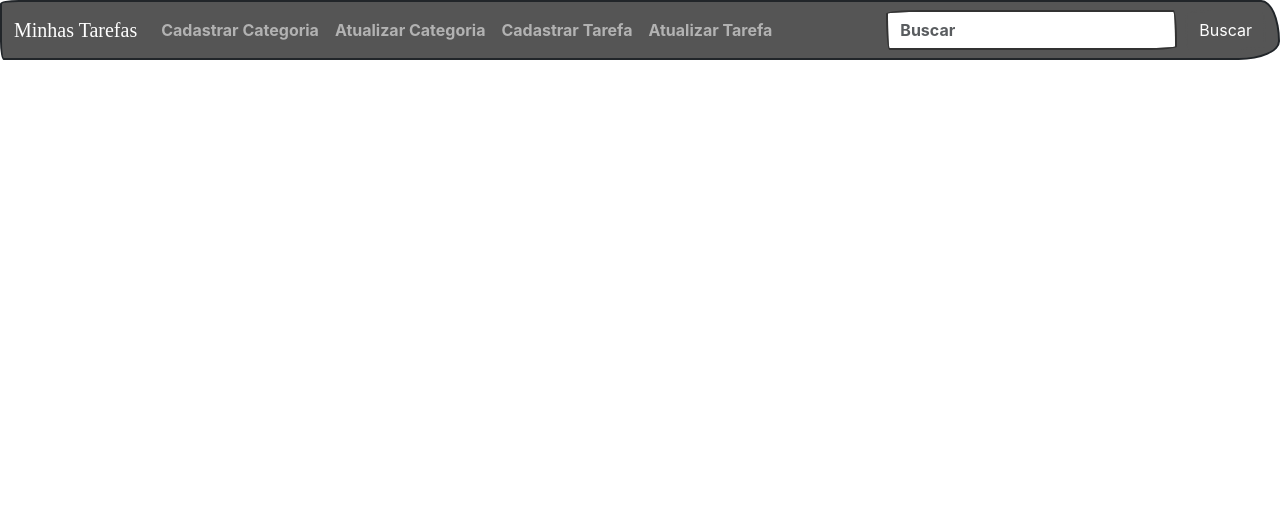
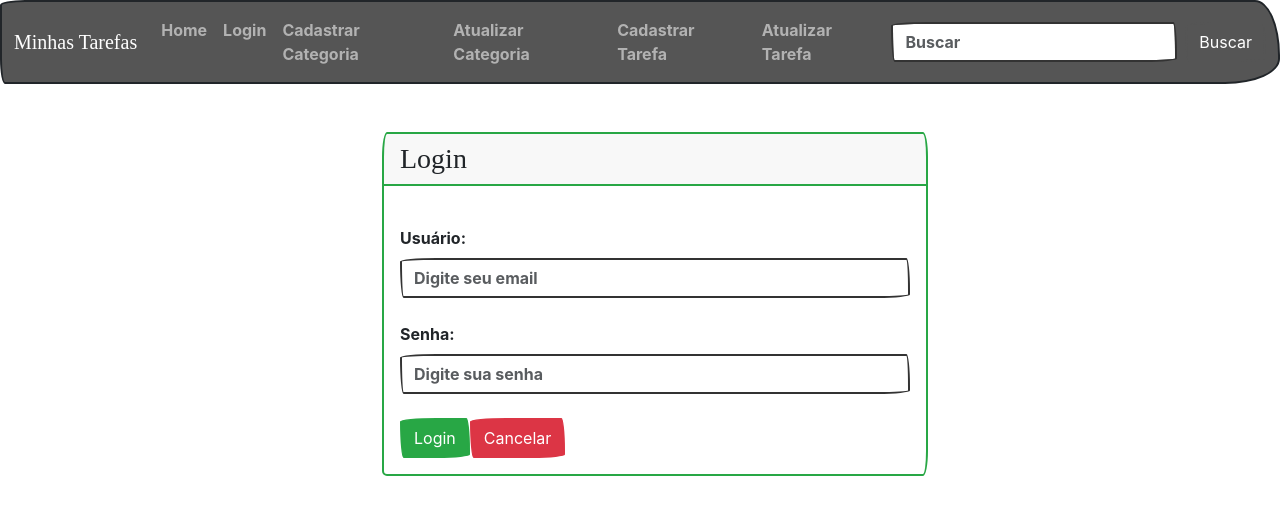
Before and after one commit to moreiranat/projetocrud-frontend-com-react, a React (Create React App) app: page /login in a window 1280 px wide. Shown: the top 514 px of the page. Built offline with nearby package versions, Linux system fonts and the light colour scheme; a web font is replaced by a local one.

Commit message:
Screens Home and Login

```diff
--- a/src/components/NavBar.js
+++ b/src/components/NavBar.js
@@ -12,7 +12,8 @@ function NavBar(props) {
 
                 <div className="collapse navbar-collapse" id="navbarColor02">
                     <ul className="navbar-nav me-auto">
-                        {/* <NavBarItem href="/" label="Home" /> */}
+                        <NavBarItem href="/" label="Home" />
+                        <NavBarItem href="/login" label="Login"/>
                         <NavBarItem href="/createCategory" label="Cadastrar Categoria"/>
                         <NavBarItem href="/updateCategory" label="Atualizar Categoria"/>
                         <NavBarItem href="/createTask" label="Cadastrar Tarefa"/>
--- a/src/main/AppRoutes.js
+++ b/src/main/AppRoutes.js
@@ -1,6 +1,8 @@
 import React from "react";
 import { Route, BrowserRouter } from "react-router-dom";
 
+import Home from "../screens/home/Home";
+import Login from "../screens/login/Login";
 import CreateCategory from "../screens/createCategory/CreateCategory";
 import UpdateCategory from "../screens/updateCategory/UpdateCategory";
 import CreateTask from "../screens/createTask/CreateTask";
@@ -9,7 +11,8 @@ import UpdateTask from "../screens/updateTask/UpdateTask";
 function AppRoutes() {
     return (
         <BrowserRouter>
-            {/* <Route component = { Home } path = "/" exact /> */}
+            <Route component = { Home } path ="/" exact />
+            <Route component = { Login } path="/login" />
             <Route component = { CreateCategory } path="/createCategory" />
             <Route component = { UpdateCategory } path="/updateCategory" />
             <Route component = { CreateTask } path="/createTask" />
--- /dev/null
+++ b/src/screens/home/Home.js
@@ -0,0 +1,42 @@
+import React from 'react';
+import './Home.css';
+
+import { withRouter } from 'react-router-dom';
+
+class Home extends React.Component {
+
+    render() {
+        return (
+
+            <div className="container">
+                <div className='row'>
+                    <div className='col-md-6' style={this.styles.colMd6}>
+                        <div className="bs-docs-section">
+
+                            <br />
+                            <br />
+
+                            <div className="card border-primary mb-3" style={this.styles.cardBorder}>
+                                <h1 className="card-header text-center">Bem Vindo(a) a Minhas Tarefas</h1>
+                                <h3 className="card-header text-center">Liste suas Tarefas!!</h3>
+                                <h4 className="card-header text-center">Projeto desenvolvido na Disciplina de Desenvolvimento de Aplicações Corporativas</h4>
+                                <div className="card-body">
+                                 </div>
+                            </div>
+                        </div>
+                    </div>
+                </div>
+            </div>
+
+        );
+    }
+
+    styles = {
+        colMd6: {
+            position: 'relative',
+            left: '300px'
+        }
+    }
+}
+
+export default withRouter(Home);
--- /dev/null
+++ b/src/screens/login/Login.js
@@ -0,0 +1,91 @@
+import React from 'react';
+import './Login.css';
+
+import { withRouter } from 'react-router-dom';
+
+class Login extends React.Component {
+
+    state = {
+        user: "",
+        password: ""
+    }
+    login = () => {
+        if (this.state.user === "monteiro@ifpb.edu.br" && this.state.password === "123") {
+            console.log(this.state.user + ", você está logado!")
+            this.props.history.push('/');
+
+        } else {
+            alert("Os dados estão incorretos. Por favor, digite-os novamente!")
+        }
+    }
+
+    cancel = () => {
+        this.props.history.push('/');
+    }
+
+    render() {
+        return (
+
+            <div className="container">
+                <div className='row'>
+                    <div className='col-md-6' style={this.styles.colMd6}>
+                        <div className="bs-docs-section">
+
+                            <br />
+                            <br />
+
+                            <div className="card border-success mb-3" style={this.styles.cardBorder}>
+                                <h3 className="card-header">Login</h3>
+                                <div className="card-body">
+
+                                    <div className='row'>
+                                        <div className='col-lg-12' >
+                                            <div className='bs-component'>
+
+                                                <form>
+                                                    <fieldset>
+                                                        <div className="form-group">
+                                                            <label htmlFor="exampleInputEmail1" className="form-label mt-4">Usuário:</label>
+                                                            <input type="email" className="form-control" id="exampleInputEmail1" aria-describedby="emailHelp" placeholder="Digite seu email" value={this.state.user} onChange={(e) => { this.setState({ user: e.target.value }) }} />
+
+                                                            <div className="form-group">
+                                                                <label htmlFor="exampleInputPassword1" className="form-label mt-4">Senha:</label>
+                                                                <input type="password" className="form-control" id="exampleInputPassword1" placeholder="Digite sua senha" value={this.state.password} onChange={(e) => { this.setState({ password: e.target.value }) }} />
+                                                            </div>
+
+                                                            <br />
+
+                                                            <button onClick={this.login} type="button" className="btn btn-success">
+                                                                <i className="pi pi-save"></i> Login
+                                                            </button>
+                                                            <button onClick={this.cancel} type="button" className="btn btn-danger">
+                                                                <i className="pi pi-times"></i> Cancelar
+                                                            </button>
+                                                        </div>
+                                                    </fieldset>
+                                                </form>
+
+                                            </div>
+                                        </div>
+                                    </div>
+                                </div>
+                            </div>
+                        </div>
+                    </div>
+                </div>
+            </div>
+        );
+    }
+
+    styles = {
+        colMd6: {
+            position: 'relative',
+            left: '300px'
+        },
+        cardBorder: {
+            outerWidth: '20rem'
+        }
+    }
+}
+
+export default withRouter(Login);
```
Also changed, not shown: public/manifest.json, src/screens/home/Home.css (added), src/screens/login/Login.css (added).
